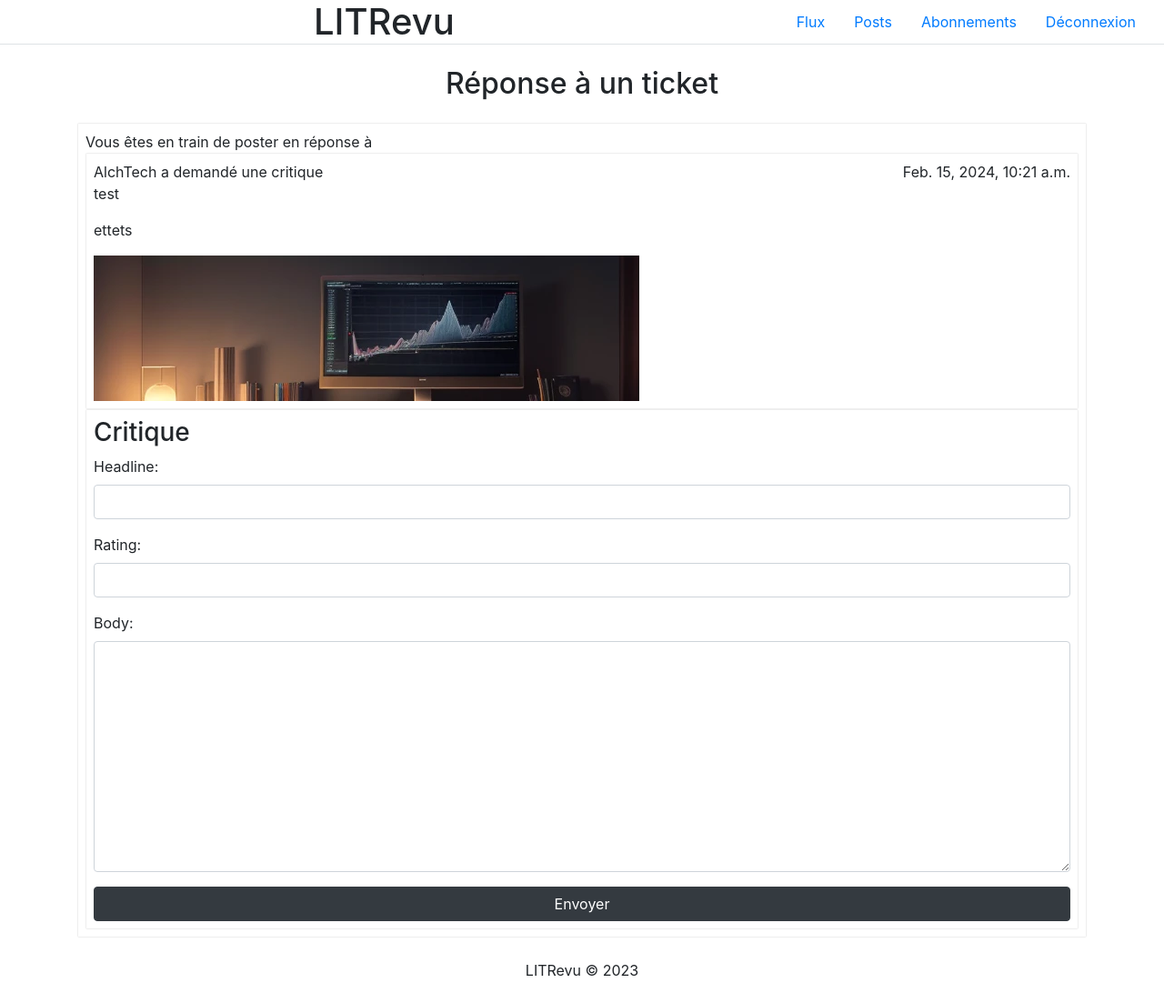
After one commit to OpenClassroom-Jeremy-Salettes-Wozniak/DevPython-AppDjango, a Django app: page /reponse_ticket/16/ in a window 1280 px wide. The commit adds this page. Shown: the whole page at 91% size. Run offline with Django 4.2, Linux system fonts and the light colour scheme; a user stored in the database is signed in; data comes from the database, SQL or seed files in the repository.

Commit message:
Créer formulaire reponse ticket et regler probleme image

```diff
--- a/LITRevu/LITReview/forms.py
+++ b/LITRevu/LITReview/forms.py
@@ -42,11 +42,11 @@ class UserLoginForm(forms.Form):
 class DemandeTicketForm(ModelForm):
     class Meta:
         model = Ticket
-        fields = ['title', 'description', 'image']
+        fields = ['title', 'description', 'images']
         widgets = {
             'title': forms.TextInput(attrs={'class': 'form-control'}),
             'description': forms.Textarea(attrs={'class': 'form-control'}),
-            'image': forms.FileInput(attrs={'class': 'form-control'}),
+            'images': forms.FileInput(attrs={'class': 'form-control'}),
         }
 
 # Répond à une critique(Ticket) avec une review(Critique)
--- a/LITRevu/LITReview/models.py
+++ b/LITRevu/LITReview/models.py
@@ -7,7 +7,7 @@ class Ticket(models.Model):
     title = models.CharField(max_length=128)
     description = models.TextField(max_length=2048)
     user = models.ForeignKey(User, on_delete=models.CASCADE)
-    image = models.ImageField(null=True, blank=True, upload_to='images/')
+    images = models.ImageField(null=True, blank=True, upload_to='images/')
     time_created = models.DateTimeField(auto_now_add=True)
 
 class Review(models.Model):
--- /dev/null
+++ b/LITRevu/LITReview/templates/LITReview/reponse_ticket.html
@@ -0,0 +1,37 @@
+<!DOCTYPE html>
+<html lang="en">
+    {% include 'LITReview/partials/head.html' %}
+<body>
+    {% include 'LITReview/partials/header.html' %}
+    <div class="container">
+        <h2 class="text-center m-4">Réponse à un ticket</h2>
+        <div class="inscription">
+            <form method="post" action="create_ticket">
+                {% csrf_token %}
+                <div class="fa-border p-2">
+                    <span class="" title="">Vous êtes en train de poster en réponse à</span>
+                    <div class="p-2 fa-border">
+                        <div class="publication-user d-flex justify-content-between">
+                            <span>{{ ticket.user.username }} a demandé une critique</span>
+                            <span>{{ ticket.time_created }}</span>
+                        </div>
+                        <div class="">
+                            <p>{{ ticket.title }}</p>
+                            <p>{{ ticket.description }}</p>
+                            {% comment %} Image {% endcomment %}
+                            {% if ticket.images %}
+                                <img src="{{ ticket.images.url }}" alt="Image du ticket" class="img-fluid">
+                            {% endif %}
+                    </div>
+                </div>
+                <div class="fa-border p-2">
+                    <h3>Critique</h3>
+                    {{demande_ticket_form.as_p}}
+                    <input type="submit" value="Envoyer" class="btn btn-dark w-100">
+                </div>
+            </form>
+        </div>
+    </div>
+    {% include 'LITReview/partials/footer.html' %}
+</body>
+</html>
--- a/LITRevu/LITReview/views.py
+++ b/LITRevu/LITReview/views.py
@@ -141,6 +141,17 @@ class DemandeCritique(LoginRequiredMixin, View):
             demande_critique.save()
         return redirect('flux')
 
+class ReponseTicket(LoginRequiredMixin, View):
+    login_url = '/'
+
+    def get(self, request, ticket_id):
+        # On recupere le ticket
+        ticket = Ticket.objects.get(id=ticket_id)
+        demande_ticket_form = ProposerCritiqueForm()
+        return render(request, 'LITReview/reponse_ticket.html', {'ticket': ticket, 'demande_ticket_form': demande_ticket_form})
+
+    def post(self, request):
+        pass
 
 class Post(LoginRequiredMixin, View):
     login_url = '/'
--- a/LITRevu/LITRevu/settings.py
+++ b/LITRevu/LITRevu/settings.py
@@ -11,6 +11,7 @@ https://docs.djangoproject.com/en/4.2/ref/settings/
 """
 
 from pathlib import Path
+import os
 
 # Build paths inside the project like this: BASE_DIR / 'subdir'.
 BASE_DIR = Path(__file__).resolve().parent.parent
@@ -125,3 +126,7 @@ STATIC_URL = 'static/'
 # https://docs.djangoproject.com/en/4.2/ref/settings/#default-auto-field
 
 DEFAULT_AUTO_FIELD = 'django.db.models.BigAutoField'
+
+MEDIA_ROOT = Path(__file__).resolve().parent.parent / 'media'
+
+MEDIA_URL = '/media/'
--- a/LITRevu/LITRevu/urls.py
+++ b/LITRevu/LITRevu/urls.py
@@ -14,6 +14,8 @@ Including another URLconf
     1. Import the include() function: from django.urls import include, path
     2. Add a URL to urlpatterns:  path('blog/', include('blog.urls'))
 """
+from django.conf import settings
+from django.conf.urls.static import static
 from django.contrib import admin
 from django.urls import path
 from LITReview import views
@@ -27,4 +29,9 @@ urlpatterns = [
     path('demande_critique/', views.DemandeCritique.as_view(), name='demande_critique'),
     path('posts/', views.Post.as_view(), name='posts'),
     path('abonnements/', views.Abonnements.as_view(), name='abonnements'),
+    path('flux/demande_ticket/', views.CreerTicket.as_view(), name='flux_demande_ticket'),
+    path('reponse_ticket/<int:ticket_id>/', views.ReponseTicket.as_view(), name='reponse_ticket'),
 ]
+
+if settings.DEBUG:
+    urlpatterns += static(settings.MEDIA_URL, document_root=settings.MEDIA_ROOT)
```
Also changed, not shown: LITRevu/LITReview/templates/LITReview/flux.html (+8 -9 lines), LITRevu/LITReview/migrations/0005_rename_image_ticket_images.py (added), LITRevu/db.sqlite3, LITRevu/media/images/71dTWa2ch-L._SY466_.jpg (added), LITRevu/media/images/_image_9.png (added), LITRevu/media/images/_image_9_x83BrEW.png (added), 1 other file.
